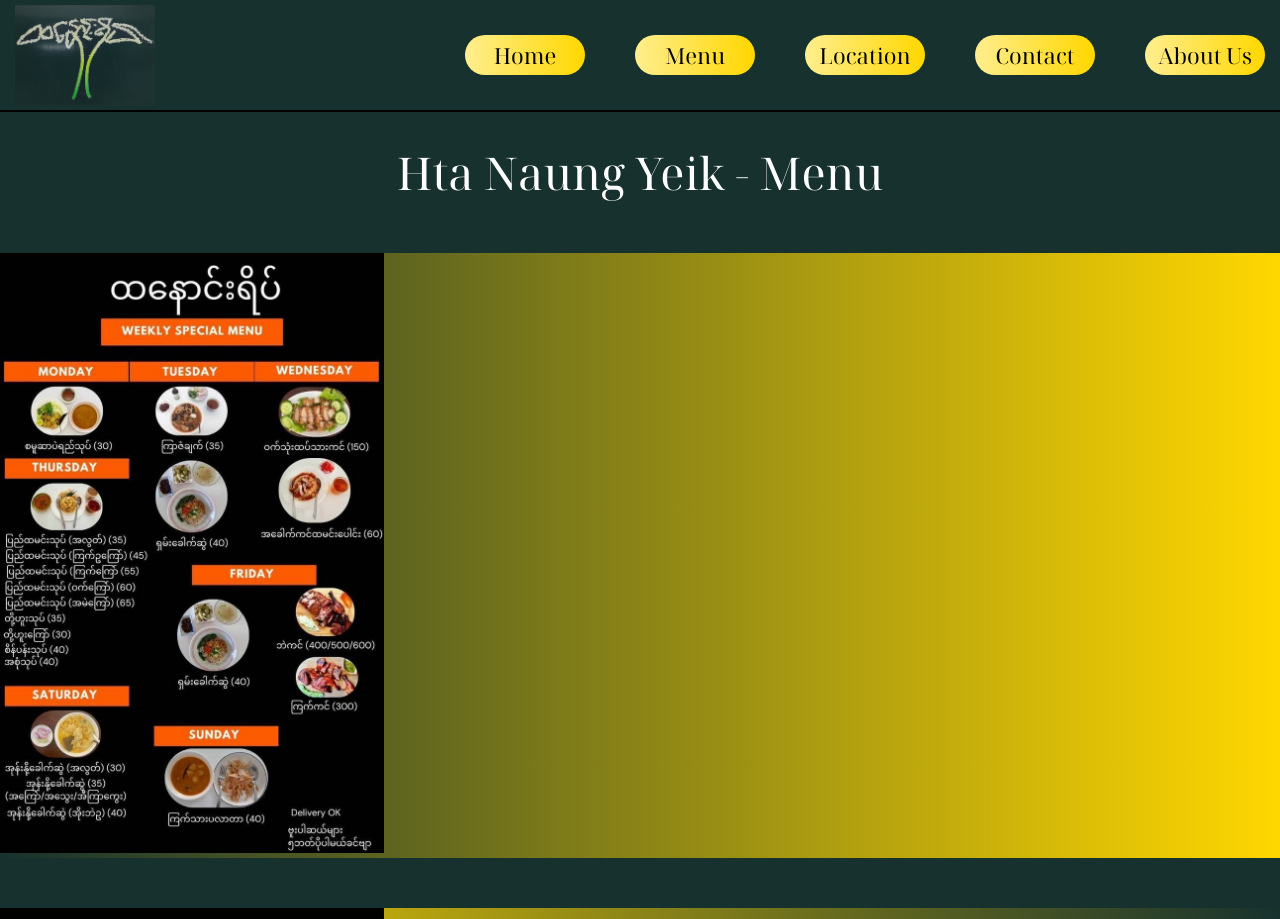
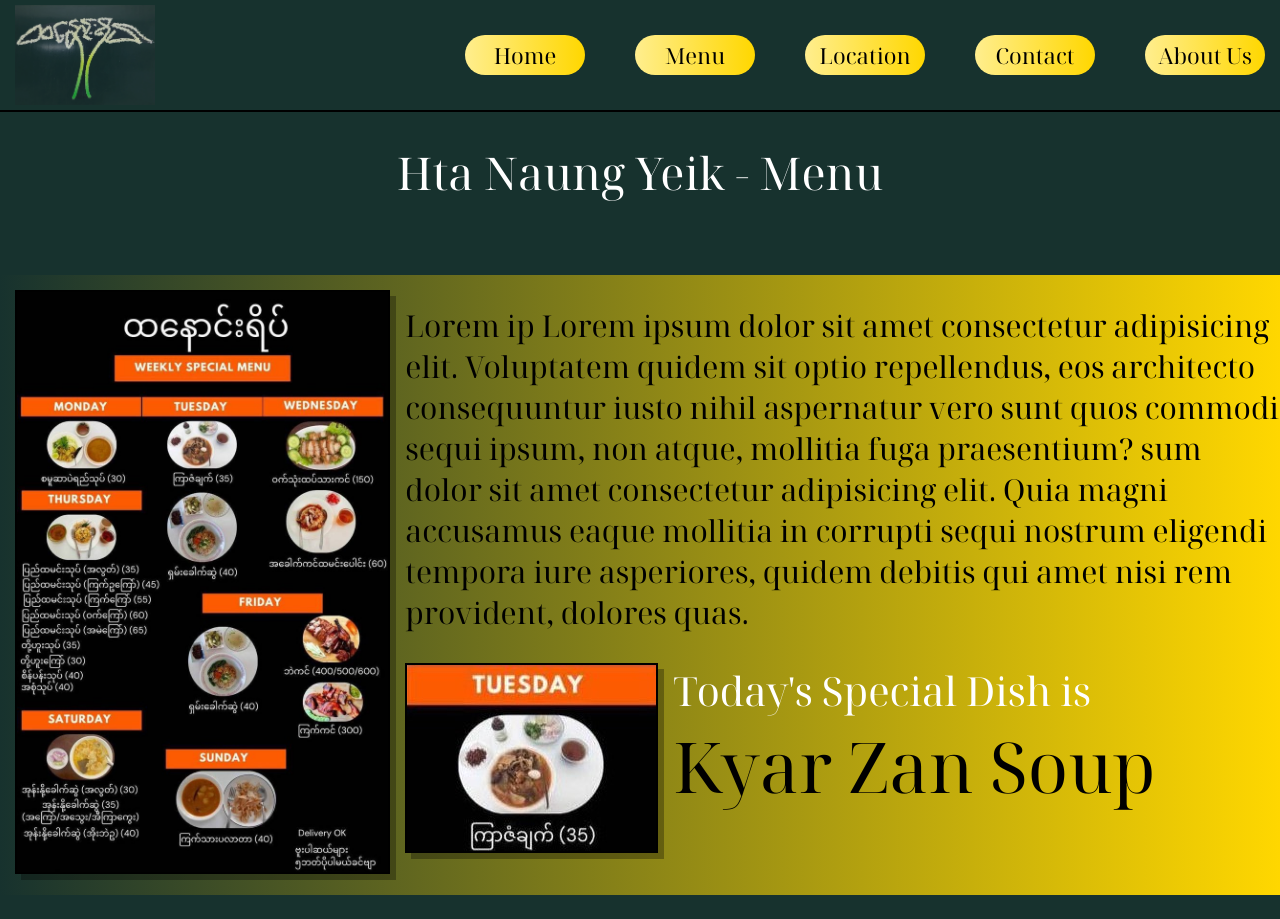
Before and after one commit to CoderZENNXX/hta-naung-yeik, a React (Vite) app: page /menu in a window 1280 px wide. Shown: the top 919 px of the page. Built offline with nearby package versions, Linux system fonts and the light colour scheme.

Commit message:
Project V4

```diff
--- a/src/CSS/Menu.css
+++ b/src/CSS/Menu.css
@@ -21,7 +21,7 @@
 
 .menu-section {
     width: 100%;
-    height: 600px;
+    height: 620px;
     overflow: hidden;
     font-family: "Noto Serif Display";
 }
@@ -31,16 +31,48 @@
     background: linear-gradient(90deg, #17322e, gold);
 }
 
+.weekly-special-full-menu {
+    float: left;
+}
+
+.weekly-menu-image {
+    float: left;
+    margin-right: 15px;
+    border: 2px solid black;
+    box-shadow: 6px 6px 0px rgba(0, 0, 0, 0.3);
+}
+
+.weekly-dish-text {
+    font-weight: 450;
+    font-size: 40px;
+}
+
+.weekly-menu {
+    font-weight: 450;
+    color: black;
+    font-size: 70px;
+    margin-right: 100px;
+}
+
 .daily-special-page {
     grid-area: "daily-menu";
     background: linear-gradient(90deg, gold, #17322e);
+    flex-direction: row-reverse;
 }
 
 .daily-special-full-menu {
-    margin-right: 100px;
+    float: right;
 }
 
 .weekly-special-full-menu, .daily-special-full-menu {
-    height: 600px;
+    height: 580px;
+    margin: 15px;
     width: auto;
+    border: 2px solid black;
+    box-shadow: 6px 6px 0px rgba(0, 0, 0, 0.3);
 }
+
+.weekly-menu-text, .daily-menu-text {
+    color: black;
+    font-size: 30px;
+}
--- a/src/JSX/Menu.jsx
+++ b/src/JSX/Menu.jsx
@@ -1,16 +1,32 @@
 import "../CSS/Menu.css"
 
 function Menu() {
+    const today = new Date().getDay()
+
+    const dailySpecials = {
+      0: {day: "sunday", menu: "Chicken Palatar"},
+      1: {day: "monday", menu: "Samosa Thoke"},
+      2: {day: "tuesday", menu: "Kyar Zan Soup"},
+      3: {day: "wednesday", menu: "Grilled Pork Belly"},
+      4: {day: "thursday", menu: "Pyi Rice Thoke, Fried Tofu, Thoke's"},
+      5: {day: "friday", menu: "Shan Noodles, Grilled Duck, Grilled Chicken"},
+      6: {day: "saturday", menu: "Coconut Milk Noodles"}
+    }
+
     return (
         <div className="menu-page menu-section">
             <h1 className="menu-title">Hta Naung Yeik - Menu</h1>
+            <br/>
             <div className="menu-content">
-                <div className="weekly-special-page">
+                <div className="weekly-special-page menu-section">
                     <img className="weekly-special-full-menu" src="./weekly-special-menu.jpg" />
+                    <p className="weekly-menu-text">Lorem ip Lorem ipsum dolor sit amet consectetur adipisicing elit. Voluptatem quidem sit optio repellendus, eos architecto consequuntur iusto nihil aspernatur vero sunt quos commodi sequi ipsum, non atque, mollitia fuga praesentium? sum dolor sit amet consectetur adipisicing elit. Quia magni accusamus eaque mollitia in corrupti sequi nostrum eligendi tempora iure asperiores, quidem debitis qui amet nisi rem provident, dolores quas.</p>
+                    <img className="weekly-menu-image" src={`./${dailySpecials[today].day}-special.jpg`} />
+                    <h1 className="weekly-dish-text">Today's Special Dish is <br/><span className="weekly-menu">{dailySpecials[today].menu}</span></h1>
                 </div>
-
                 <div className="daily-special-page menu-section">
                     <img className="daily-special-full-menu" src="./daily-special-menu.jpg" />
+                    <p className="daily-menu-text">Lorem ip Lorem ipsum dolor sit amet consectetur adipisicing elit. Voluptatem quidem sit optio repellendus, eos architecto consequuntur iusto nihil aspernatur vero sunt quos commodi sequi ipsum, non atque, mollitia fuga praesentium? sum dolor sit amet consectetur adipisicing elit. Quia magni accusamus eaque mollitia in corrupti sequi nostrum eligendi tempora iure asperiores, quidem debitis qui amet nisi rem provident, dolores quas.</p>
                 </div>
             </div>
         </div>
```
